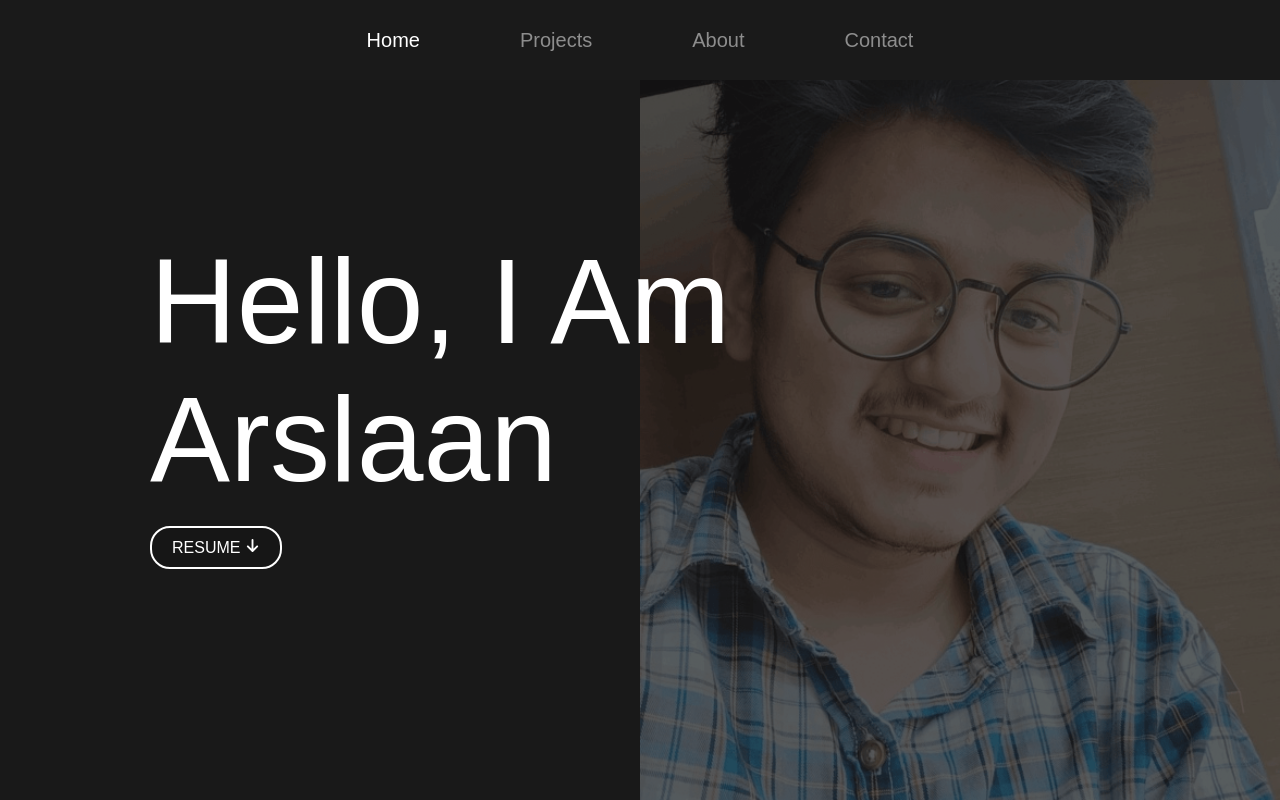
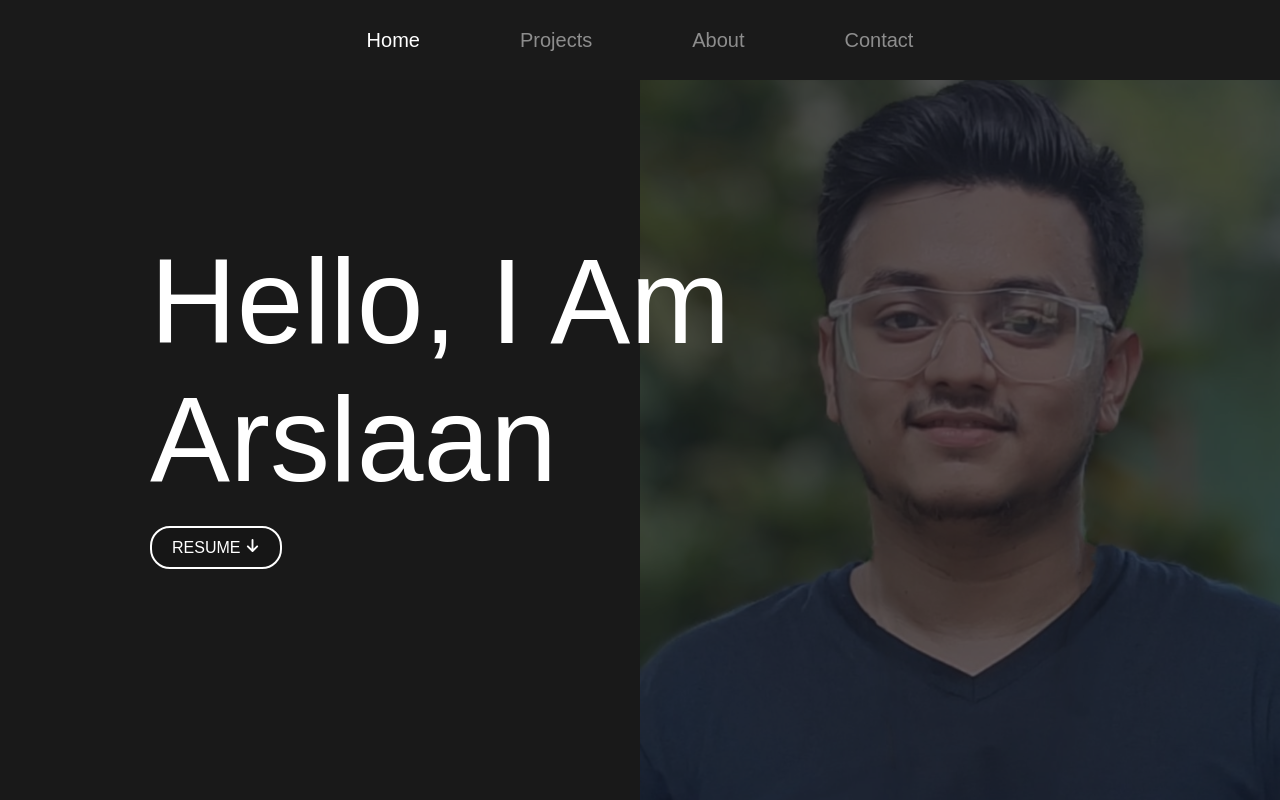
Before and after one commit to s-arslaan/arslaan.tech, a website: page index.html in a window 1280 px wide. Drawn offline with Linux system fonts and the light colour scheme.

Commit message:
resume and img

```diff
--- a/index.html
+++ b/index.html
@@ -60,7 +60,7 @@
             </button>
             <!-- <span style="color:red;font-size: 40px;">(site under maintenance)</sp> -->
         </div>
-        <img src="img/portrait.png" alt="arslaan" class="home-img">
+        <img src="img/arslaan_dp-min.jpg" alt="arslaan" class="home-img">
     </section>
 
     <!-- project section -->
```
Also changed, not shown: img/arslaan_dp-min.jpg (added), 1 other file.
